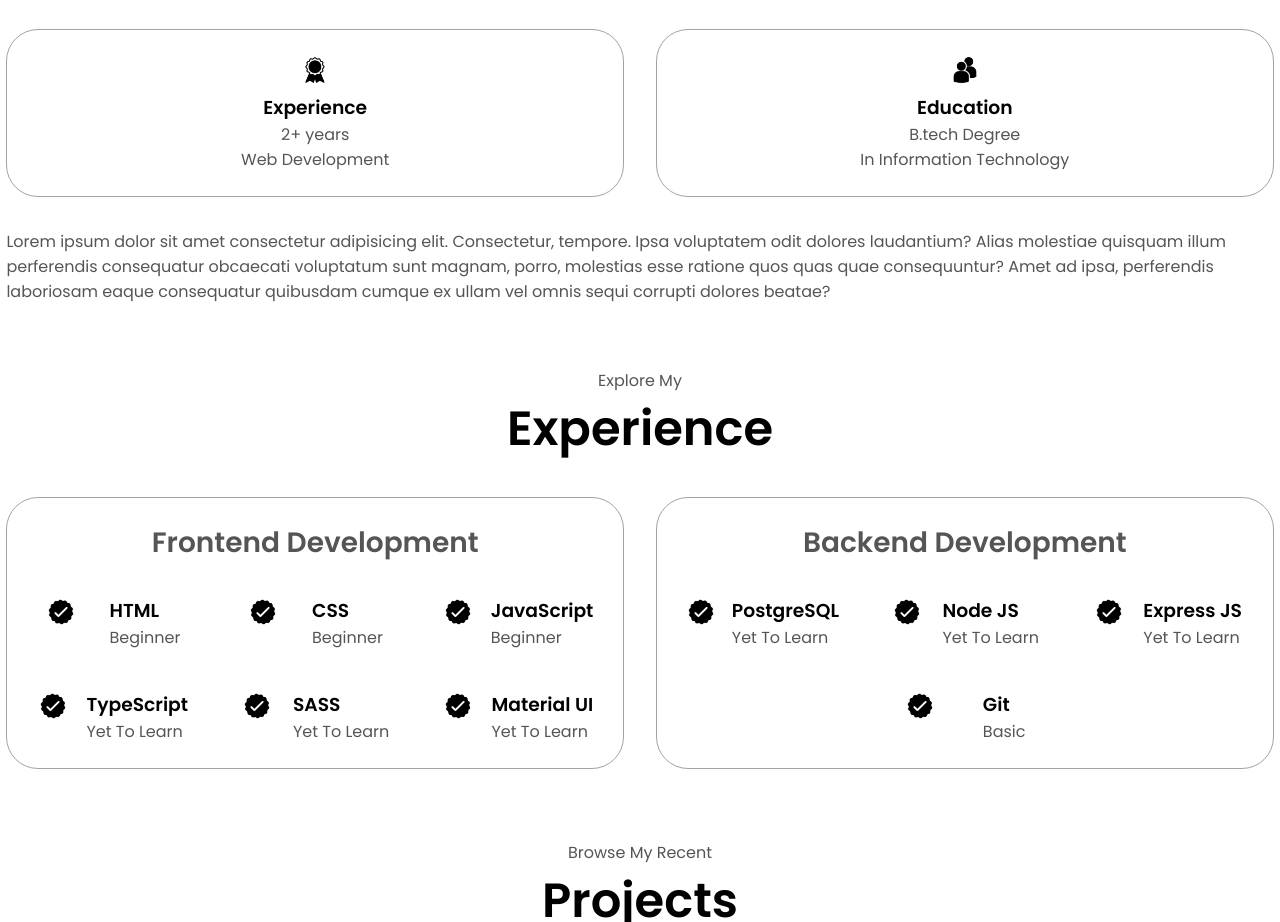
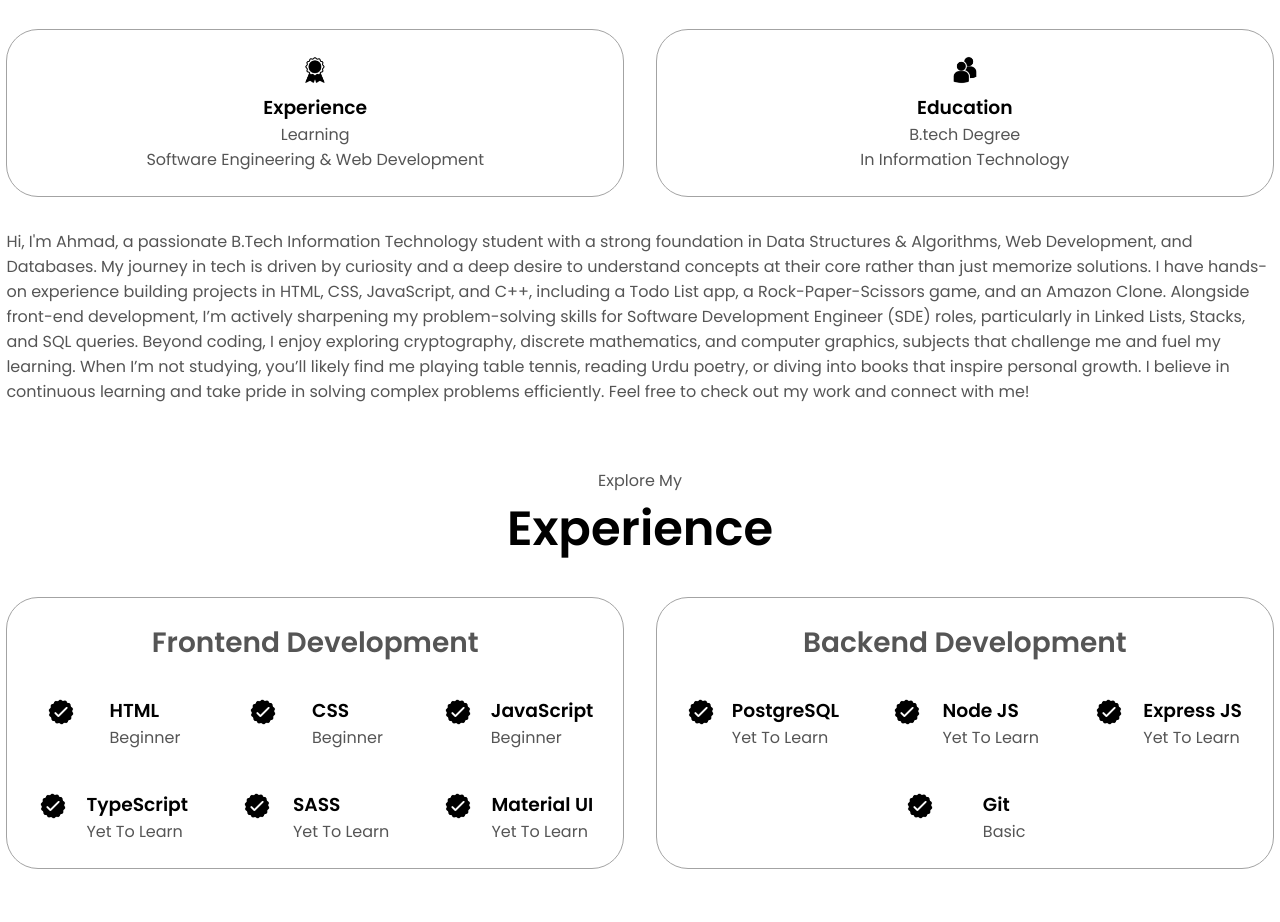
Before and after one commit to Ahmadhussain99/My-portfolio, a plain HTML site: page index.html in a window 1280 px wide. Shown: the part 1309-2231 px from the top of the page. Drawn offline with Linux system fonts and the light colour scheme.

Commit message:
Modification in about section

```diff
--- a/index.html
+++ b/index.html
@@ -79,7 +79,7 @@
             class = "icon"
             />
             <h3>Experience</h3>
-            <p>2+ years <br/> Web Development</p>
+            <p>Learning <br/>Software Engineering & Web Development</p>
           </div>
           <div class = "details-container">
             <img src="./assets/education.png" alt="Education icon"
@@ -90,7 +90,13 @@
           </div>
         </div>
         <div class = "text-container">
-        <p>Lorem ipsum dolor sit amet consectetur adipisicing elit. Consectetur, tempore. Ipsa voluptatem odit dolores laudantium? Alias molestiae quisquam illum perferendis consequatur obcaecati voluptatum sunt magnam, porro, molestias esse ratione quos quas quae consequuntur? Amet ad ipsa, perferendis laboriosam eaque consequatur quibusdam cumque ex ullam vel omnis sequi corrupti dolores beatae?
+        <p>Hi, I'm Ahmad, a passionate B.Tech Information Technology student with a strong foundation in Data Structures & Algorithms, Web Development, and Databases. My journey in tech is driven by curiosity and a deep desire to understand concepts at their core rather than just memorize solutions.
+
+          I have hands-on experience building projects in HTML, CSS, JavaScript, and C++, including a Todo List app, a Rock-Paper-Scissors game, and an Amazon Clone. Alongside front-end development, I’m actively sharpening my problem-solving skills for Software Development Engineer (SDE) roles, particularly in Linked Lists, Stacks, and SQL queries.
+
+          Beyond coding, I enjoy exploring cryptography, discrete mathematics, and computer graphics, subjects that challenge me and fuel my learning. When I’m not studying, you’ll likely find me playing table tennis, reading Urdu poetry, or diving into books that inspire personal growth.
+
+          I believe in continuous learning and take pride in solving complex problems efficiently. Feel free to check out my work and connect with me!
         </p>
       </div>
     </div>
```
Also changed, not shown: style.css (line endings or trailing spaces).
